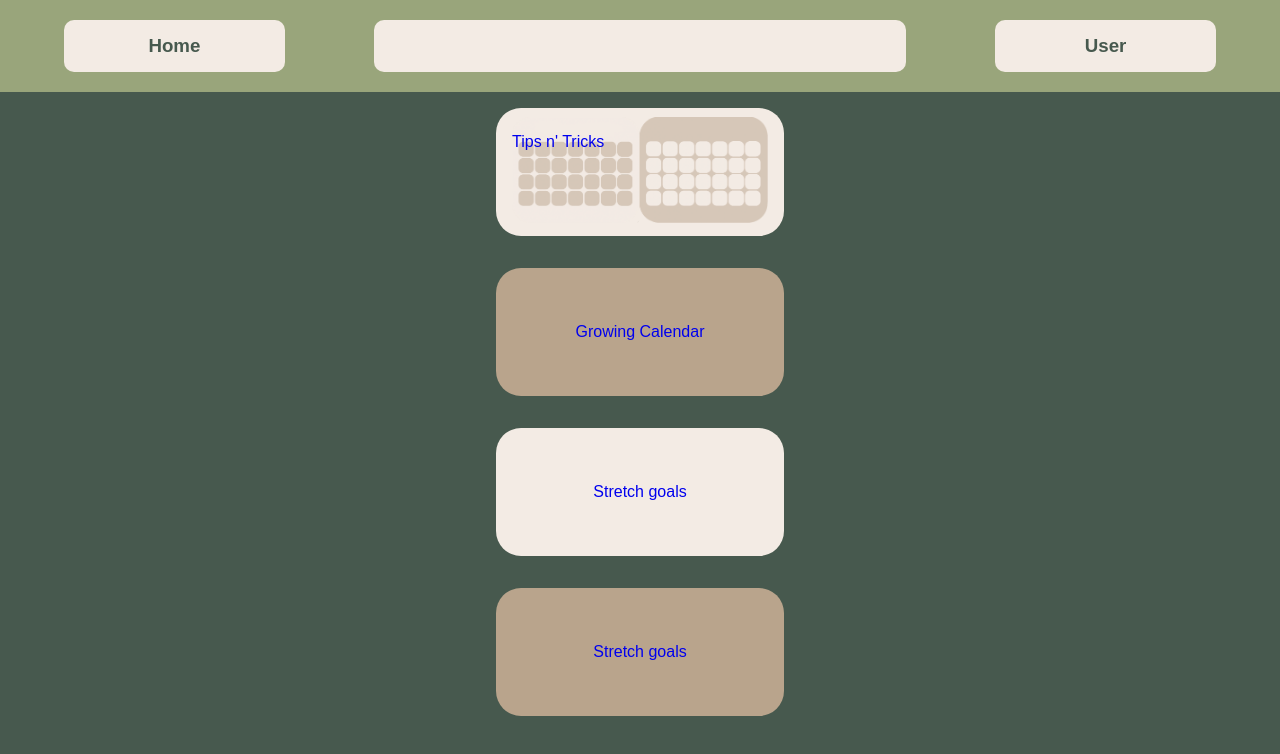
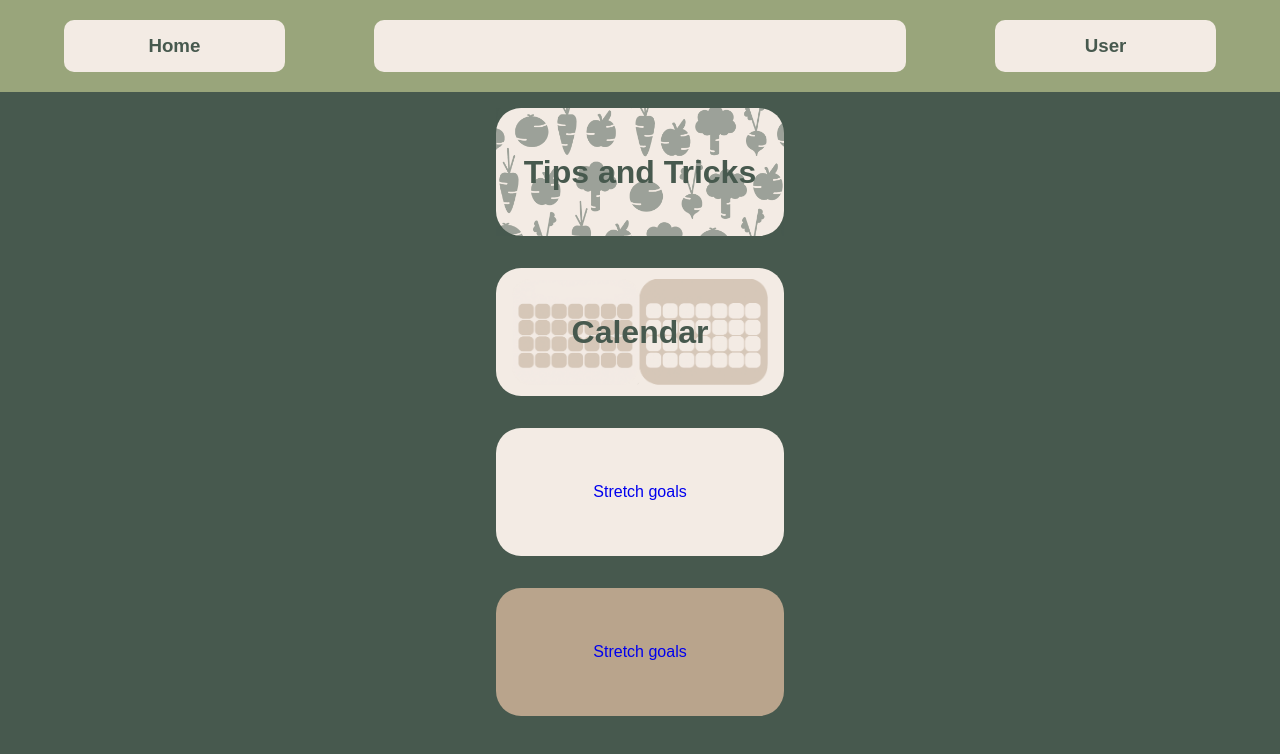
Before and after one commit to pathirny/HarvestHub, a Next.js app in the folder harvesthub/: page / in a window 1280 px wide. Shown: the top 754 px of the page. Built offline with nearby package versions, Linux system fonts and the light colour scheme; no server answers; a web font is replaced by a local one.

Commit message:
tipsntricks and Calendar icons styling completed

```diff
--- a/harvesthub/app/page.tsx
+++ b/harvesthub/app/page.tsx
@@ -26,20 +26,23 @@ export default async function Index() {
     <>
       <Header />
       <div className="homepage-box">
-        <div className="link-container">
           <Link href="./TipsnTricks">
-            <div className="tipsntricks" style={{ position: "relative" }}>
+          <div className="link-container" style={{padding: "0",}}>
+            <div style={{padding: "0", width: "100%", height: "100%", backgroundImage: "url(/assets/BackgroundVeg.png)", backgroundSize: "cover", opacity: "0.5" }}>
+            </div>
+              <h1 style={{position: "absolute"}}>Tips and Tricks</h1>
+          </div>
+          </Link>
+
+        <Link href="./Calendar">
+        <div className="link-container" style={{ position: "relative" }}>
               <img
                 src="/assets/CalendarBackground.png"
                 style={{ width: "16rem", height: "auto", opacity: "0.5" }}
               ></img>
-              <p style={{ position: "absolute", top: "0" }}>Tips n' Tricks</p>
+              <h1 style={{ position: "absolute" }}>Calendar</h1>
             </div>
-          </Link>
-        </div>
-        <div className="link-container">
-          <Link href="./Calendar">Growing Calendar</Link>
-        </div>
+            </Link>
         <div className="link-container">
           <Link href="#">Stretch goals</Link>
         </div>
```
Also changed, not shown: harvesthub/public/assets/BackgroundVeg.png (added), harvesthub/public/assets/VegBckGrnd.png (added).
